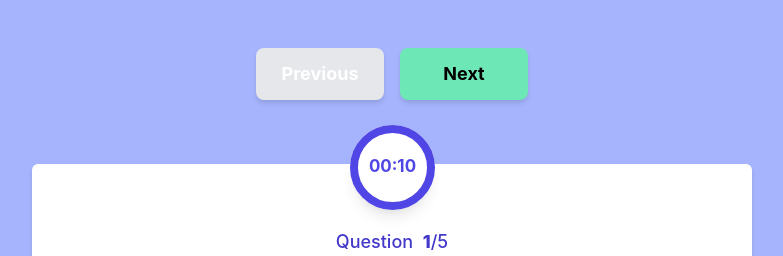
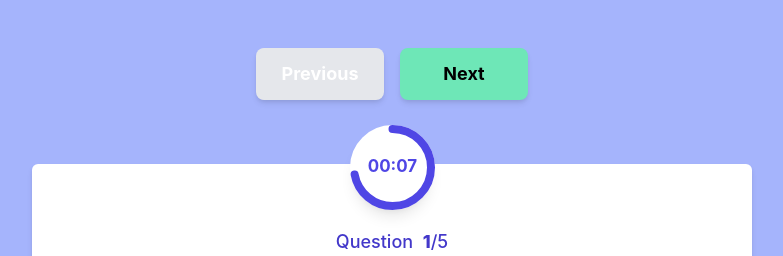
Before and after one commit to xmanhit/quiz-app, a React (Vite) app: page / in a window 1280 px wide. Both pictures are taken after a click on the button "Start". Shown: the top 256 px of the page, without its empty margins (248-1031 px from the left). Built offline with nearby package versions, Linux system fonts and the light colour scheme.

Commit message:
fix CountdownTimer

```diff
--- a/src/components/CountdownTimer/index.jsx
+++ b/src/components/CountdownTimer/index.jsx
@@ -1,6 +1,19 @@
 import React, { useEffect, useState } from 'react'
 import { ACTIONS } from '../../config'
-import { countScore, secondsToHHMMSS, futureDateToSeconds } from '../../utils'
+import {
+  countScore,
+  secondsToHHMMSS,
+  calculateFutureTime,
+  futureDateToSeconds,
+} from '../../utils'
+import { seconds } from '../../config'
+
+const currentTime = new Date()
+const oneThousandthMs = 1000
+const ms = seconds * oneThousandthMs
+const futureTime = calculateFutureTime(currentTime, seconds)
+const secondsAgo = futureDateToSeconds(futureTime)
+const milliseconds = secondsAgo * oneThousandthMs
 
 const CountdownTimer = ({
   dispatch,
@@ -11,26 +24,17 @@ const CountdownTimer = ({
   strokeWidth,
   isPlaying,
   isReview,
-  seconds,
-  futureDate,
 }) => {
-  const timeAgo = futureDateToSeconds(futureDate)
-  const oneThousandthMs = 1000
-  const ms = seconds * oneThousandthMs
-  const milliseconds = timeAgo * oneThousandthMs,
-    radius = size / 2,
-    circumference = size * Math.PI
-
+  const radius = size / 2
+  const circumference = size * Math.PI
   const [countdown, setCountdown] = useState(milliseconds)
   const strokeDashoffset = () =>
     circumference - (countdown / ms) * circumference
 
   useEffect(() => {
     if (isPlaying) {
-      const timeago = futureDateToSeconds(futureDate)
-      // console.log(timeago)
       const intervalId = setInterval(() => {
-        if (timeago <= 0) {
+        if (countdown <= 0) {
           dispatch({
             type: 'EndGame',
             pageName: ACTIONS.END_GAME,
@@ -38,7 +42,7 @@ const CountdownTimer = ({
             isPlaying: false,
           })
         } else {
-          setCountdown(timeago * oneThousandthMs)
+          setCountdown(countdown - 10)
         }
       }, 10)
       return () => clearInterval(intervalId)
--- a/src/config/index.js
+++ b/src/config/index.js
@@ -17,3 +17,6 @@ export const initialState = {
   seconds: 10,
   startDate: new Date(),
 }
+
+export const seconds = 10
+export const startDate = new Date()
--- a/src/containers/InGame/index.jsx
+++ b/src/containers/InGame/index.jsx
@@ -1,7 +1,6 @@
 import React from 'react'
 
 import { ACTIONS } from '../../config'
-import { calculateFutureDate } from '../../utils'
 import CountdownTimer from '../../components/CountdownTimer'
 
 const InGame = ({
@@ -13,7 +12,6 @@ const InGame = ({
   seconds,
   startDate,
 }) => {
-  console.log(calculateFutureDate(startDate, seconds))
   const { id, question_content, answers, userAnswer } =
     questions[currentQuestionIndex]
   const questionNumber = currentQuestionIndex + 1
@@ -126,8 +124,8 @@ const InGame = ({
                 strokeWidth={8}
                 isPlaying={isPlaying}
                 isReview={isReview}
-                seconds={seconds}
-                futureDate={calculateFutureDate(startDate, seconds)}
+                // seconds={seconds}
+                // futureDate={calculateFutureDate(startDate, seconds)}
               />
             </div>
             <div className="flex items-center justify-between text-lg font-medium mb-8">
--- a/src/utils/index.js
+++ b/src/utils/index.js
@@ -15,7 +15,7 @@ export function secondsToHHMMSS(seconds) {
   return HH == '00' ? `${MM}:${SS}` : `${HH}:${MM}:${SS}`
 }
 
-export function calculateFutureDate(startDate, seconds) {
+export function calculateFutureTime(startDate, seconds) {
   const currentDate = new Date(startDate)
   const futureDate = new Date(currentDate.getTime() + seconds * 1000)
   return futureDate
```
